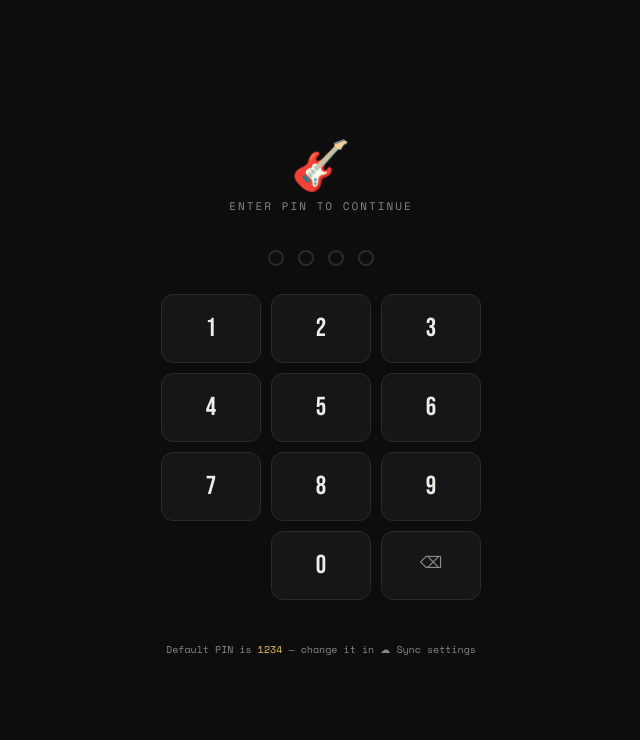
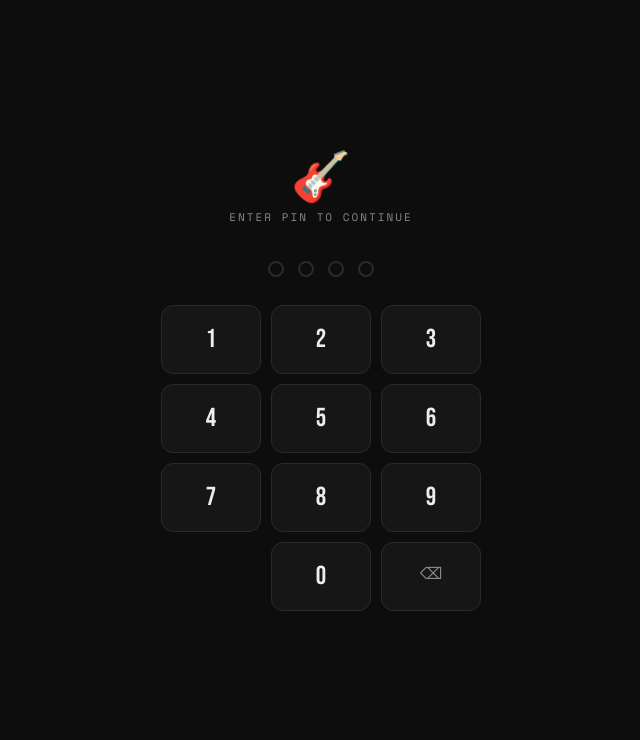
Before and after one commit to lricciardi527/reekomusic, a plain HTML site: page index.html in a window 1280 px wide. Shown: the top 740 px of the page, without its empty margins (319-959 px from the left). Drawn offline with nearby package versions, Linux system fonts and the light colour scheme.

Commit message:
Remove default PIN hint from lock screen
Co-Authored-By: Claude Sonnet 4.6 <noreply@anthropic.com>

```diff
--- a/index.html
+++ b/index.html
@@ -1231,7 +1231,6 @@ document.addEventListener('DOMContentLoaded', async () => {
       <div class="pin-key del" onclick="pinKey('del')">⌫</div>
     </div>
     <div id="pin-status"></div>
-    <div style="font-family:'Space Mono',monospace;font-size:10px;color:var(--muted);margin-top:8px;">Default PIN is <span style="color:var(--accent);">1234</span> — change it in ☁ Sync settings</div>
   </div>
 </div>
 
```
